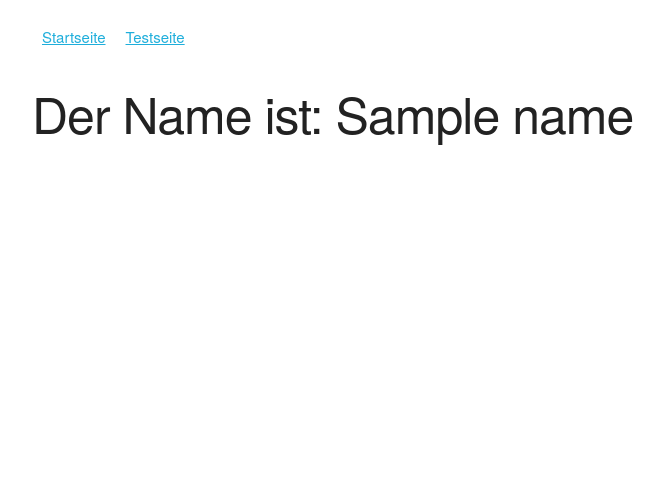
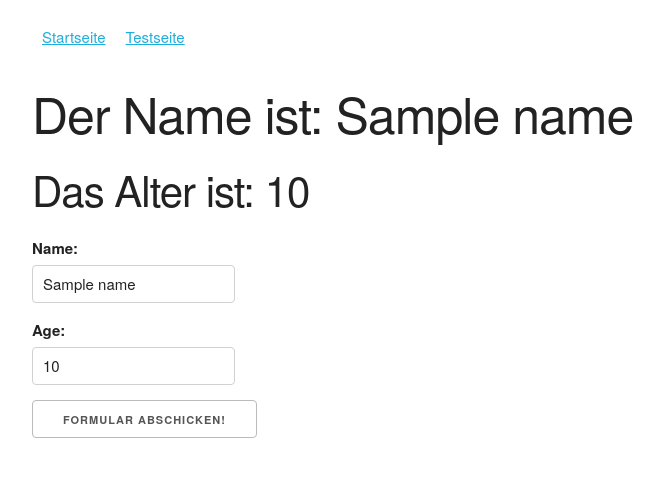
Before and after one commit to MasterEda92/FlaskTest, a Flask app: template templates/test.html in a window 1280 px wide. Shown: the top 477 px of the page, without its empty margins (128-792 px from the left). Run offline with Flask 2, Linux system fonts and the light colour scheme; the template is opened without the code that fills it: most values are stand-ins (such as "Sample title", 1, 10 or a date in 2020).

Commit message:
test-page: added input form for name + age

```diff
--- a/main.py
+++ b/main.py
@@ -21,4 +21,5 @@ def hello_world():
 @app.route("/test")
 def test():
     name = request.args.get("name")
-    return render_template("test.html", name=name)
+    age = request.args.get("age")
+    return render_template("test.html", name=name, age=age)
--- a/templates/test.html
+++ b/templates/test.html
@@ -1,5 +1,22 @@
 {% extends "layouts/main.html" %}
 
 {% block content %}
-    <h1> Der Name ist: {{ name }}</h1>
+    {% if name != None: %}
+        <h1>Der Name ist: {{ name }}</h1>
+    {% endif %}
+
+    {% if age != None: %}
+        <h2>Das Alter ist: {{ age }}</h2>
+    {% endif %}
+
+    <form method="get">
+        <label for="name">Name:</label>
+        <input type="text" name="name" placeholder="Name" id="name" value="{% if name != None: %}{{ name }}{% endif %}" />
+
+        <label for="age">Age:</label>
+        <input type="text" name="age" placeholder="Age" id="age" value="{% if age != None: %}{{ age }}{% endif %}"/>
+
+        </br>
+        <input type="submit" value="Formular abschicken!"/>
+    </form>
 {% endblock %}
```
